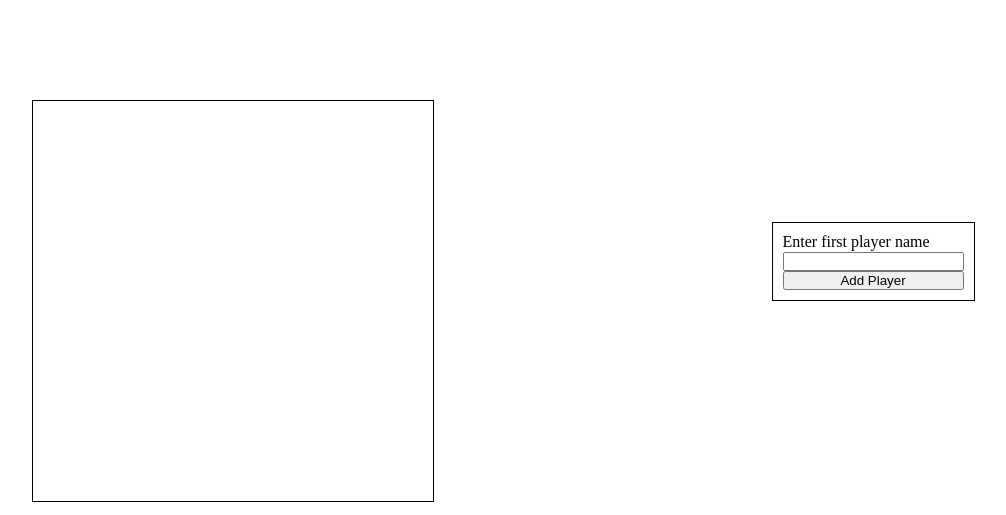
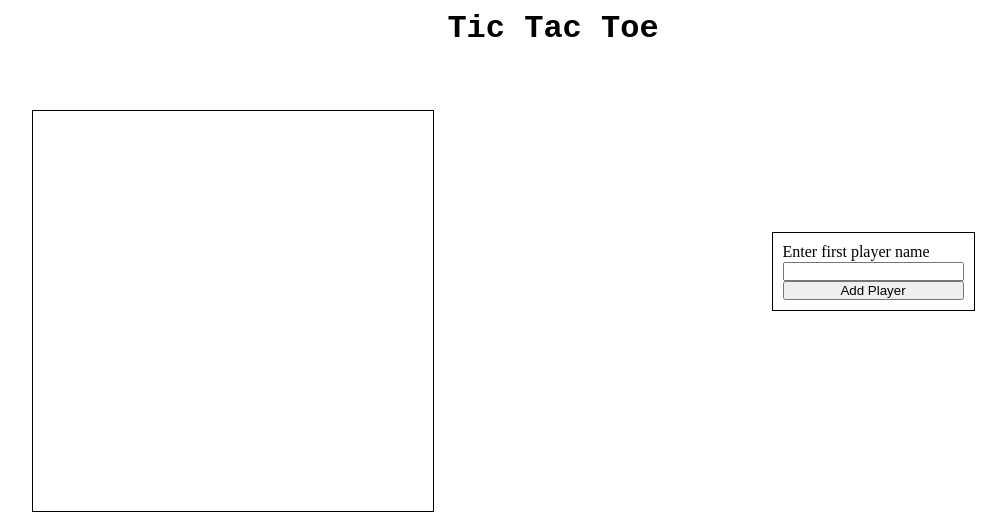
Before and after one commit to ValeriLursa/html, a plain HTML site: page odin/javascript/Tic_Tac_Toe/index.html in a window 1280 px wide. Shown: the whole page, without its empty margins (87-1093 px from the left). Drawn offline with Linux system fonts and the light colour scheme.

Commit message:
Изменения заголовка сайта

```diff
--- a/odin/javascript/Tic_Tac_Toe/index.html
+++ b/odin/javascript/Tic_Tac_Toe/index.html
@@ -10,9 +10,7 @@
 </head>
 
 <body>
-    <div class="heading">
-
-    </div>
+    <h1>Tic Tac Toe</h1>
     <div class="panel">
         <div class="gameBoard">
         </div>
--- a/odin/javascript/Tic_Tac_Toe/style.css
+++ b/odin/javascript/Tic_Tac_Toe/style.css
@@ -8,7 +8,10 @@ body {
     grid-template-columns: repeat(2, 1fr); */
 }
 
-.heading{
+h1 {
+    text-align: center;
+    font-family: "Courier New", sans-serif;
+    padding-top: 10px;
     height: 100px;
 }
 
@@ -46,7 +49,7 @@ body {
     grid-template-columns: repeat(3, 1fr);
 }
 
-img{
+img {
     width: 100%;
     height: 100%;
 }
```
